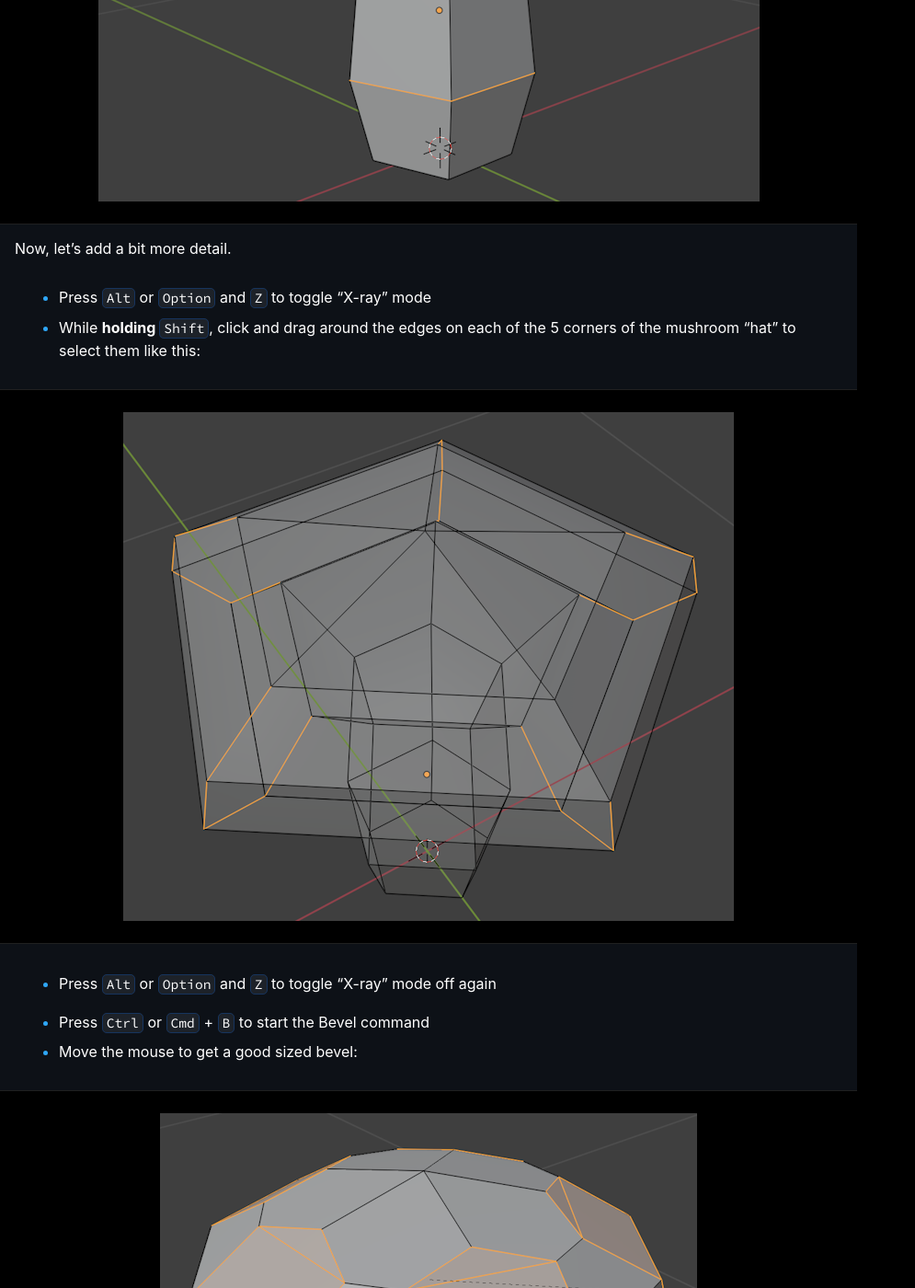
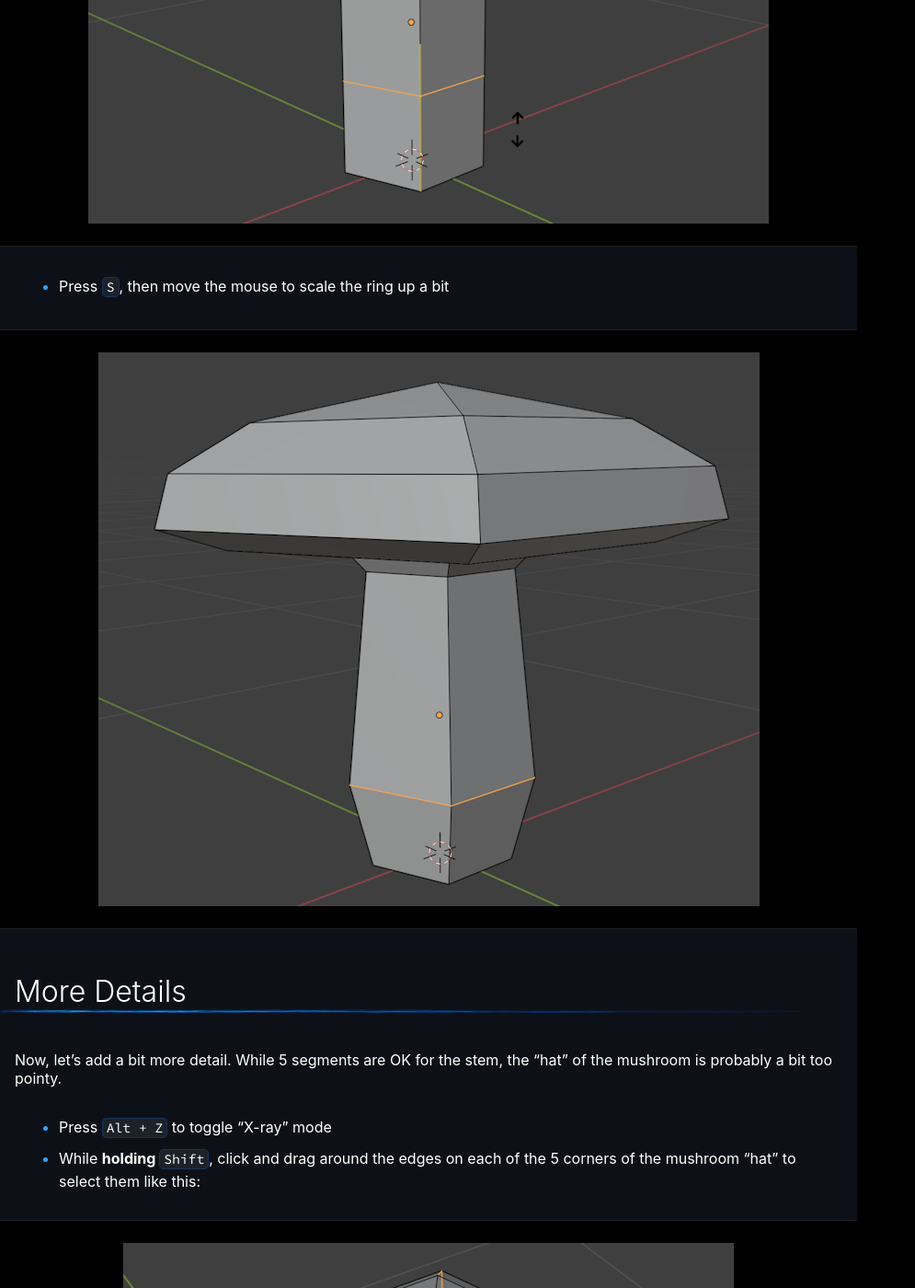
Before and after one commit to marpor/codingpirates, a Jekyll site: the page built from blender/mushroom.md, in a window 1280 px wide and 1400 px high, scrolled down 12505 px. Shown: the whole window at 92% size, without its empty margins (0-995 px from the left). Built offline with Jekyll 4.4.1, drawn with Linux system fonts in a browser that asks for light colours; our own code applies the rules of GitHub Pages for plain Markdown files; some of the changed text lies outside the part shown.

Commit message:
Add Headings. Minor tweaks

```diff
--- a/blender/mushroom.md
+++ b/blender/mushroom.md
@@ -54,7 +60,9 @@
 
 ![Edge Selection Mode](mushroom/edge_selection_mode.png)
 
-* Hold `Alt` (Windows) or `Option` (Mac) and `Left-Click` on one of the top edges on your cylinder:
+# Extrude and Scale
+
+* `Alt + Left-Click` on one of the top edges on your cylinder:
 
 ![Select Top Loop](mushroom/select_top_loop.png)
 
@@ -88,6 +96,8 @@
 >
 > All we're going for now is the overall shape of a mushroom!
 
+# Closing the Top
+
 * Press the Auto-Merge Vertices button: ![alt text](mushroom/auto_merge_vertices_button.png)
 
 ![alt text](mushroom/auto_merge_vertices_enabled.png)
@@ -101,12 +111,16 @@
 ![alt text](mushroom/mushroom_phase1.png)
 ![alt text](mushroom/mushroom_phase1_bottom.png)
 
+# Closing the Bottom
+
 Notice that the bottom of our mushroom is closed. Let's fix that.
 
-* Select the bottom edge loop (Alt or Option + Left-Click)
+* Select the bottom edge loop (`Alt + Left-Click`)
 * Press `F` to form a new Face from the loop
 
 ![alt text](mushroom/bottom_closed.png)
+
+# Better Stem
 
 Now that we're on the bottom, let's make the stem a little less straight.
 
@@ -121,16 +135,18 @@
 
 ![alt text](mushroom/ring_scale.png)
 
-Now, let's add a bit more detail.
+# More Details
 
-* Press `Alt` or `Option` and `Z` to toggle "X-ray" mode
+Now, let's add a bit more detail. While 5 segments are OK for the stem, the "hat" of the mushroom is probably a bit too pointy.
+
+* Press `Alt + Z` to toggle "X-ray" mode
 * While **holding `Shift`**, click and drag around the edges on each of the 5 corners of the mushroom "hat" to select them like this:
 
 ![alt text](mushroom/hat_corners_selection.png)
 
-* Press `Alt` or `Option` and `Z` to toggle "X-ray" mode off again
+* Press `Alt + Z` to toggle "X-ray" mode off again
 
-* Press `Ctrl` or `Cmd` + `B` to start the Bevel command
+* Press `Ctrl + B` to start the Bevel command
 * Move the mouse to get a good sized bevel:
 
 ![alt text](mushroom/bevel_corners.png)
```
Also changed, not shown: other parts of blender/mushroom.md (+7 -1 lines).
